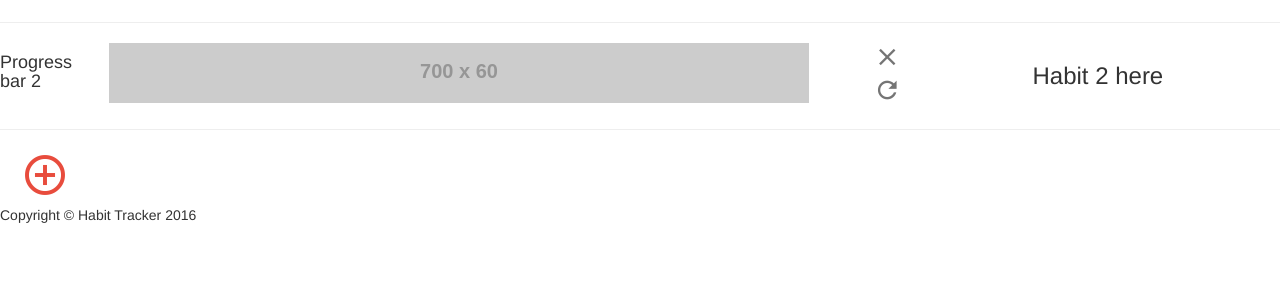
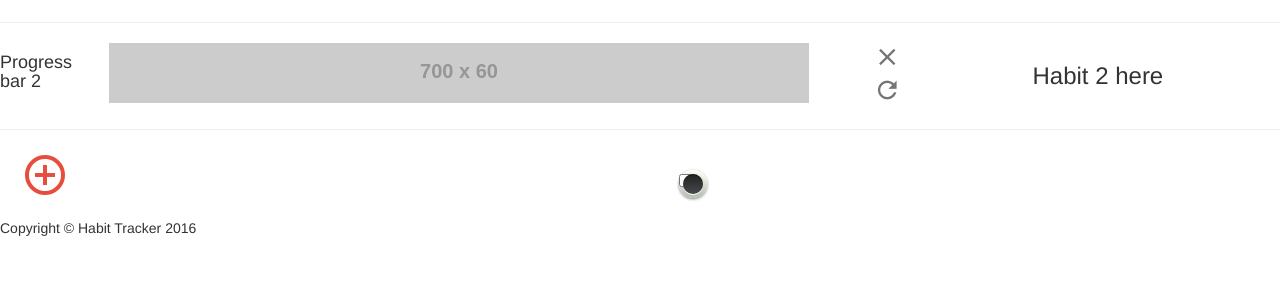
Before and after one commit to pavelcerny/django-tutorial, a Django app: template habit_tracker/templates/index.html in a window 1280 px wide. Shown: the part 215-515 px from the top of the page. Run offline with Django 3.2, Linux system fonts and the light colour scheme; the template is opened without the code that fills it, so the values that code supplies are empty; grey boxes labelled with a size stand in for pictures from a placeholder-image service; some libraries are stand-ins or nearby versions.

Commit message:
Starting the habit bar

```diff
--- a/habit_tracker/templates/index.css
+++ b/habit_tracker/templates/index.css
@@ -6,6 +6,86 @@
 }
 */
 
+.roundedTwo {
+	width: 28px;
+	height: 28px;
+	background: #fcfff4;
+
+	background: -webkit-linear-gradient(top, #fcfff4 0%, #dfe5d7 40%, #b3bead 100%);
+	background: -moz-linear-gradient(top, #fcfff4 0%, #dfe5d7 40%, #b3bead 100%);
+	background: -o-linear-gradient(top, #fcfff4 0%, #dfe5d7 40%, #b3bead 100%);
+	background: -ms-linear-gradient(top, #fcfff4 0%, #dfe5d7 40%, #b3bead 100%);
+	background: linear-gradient(top, #fcfff4 0%, #dfe5d7 40%, #b3bead 100%);
+	filter: progid:DXImageTransform.Microsoft.gradient( startColorstr='#fcfff4', endColorstr='#b3bead',GradientType=0 );
+	margin: 20px auto;
+
+	-webkit-border-radius: 50px;
+	-moz-border-radius: 50px;
+	border-radius: 50px;
+
+	-webkit-box-shadow: inset 0px 1px 1px white, 0px 1px 3px rgba(0,0,0,0.5);
+	-moz-box-shadow: inset 0px 1px 1px white, 0px 1px 3px rgba(0,0,0,0.5);
+	box-shadow: inset 0px 1px 1px white, 0px 1px 3px rgba(0,0,0,0.5);
+	position: relative;
+}
+
+.roundedTwo label {
+	cursor: pointer;
+	position: absolute;
+	width: 20px;
+	height: 20px;
+
+	-webkit-border-radius: 50px;
+	-moz-border-radius: 50px;
+	border-radius: 50px;
+	left: 4px;
+	top: 4px;
+
+	-webkit-box-shadow: inset 0px 1px 1px rgba(0,0,0,0.5), 0px 1px 0px rgba(255,255,255,1);
+	-moz-box-shadow: inset 0px 1px 1px rgba(0,0,0,0.5), 0px 1px 0px rgba(255,255,255,1);
+	box-shadow: inset 0px 1px 1px rgba(0,0,0,0.5), 0px 1px 0px rgba(255,255,255,1);
+
+	background: -webkit-linear-gradient(top, #222 0%, #45484d 100%);
+	background: -moz-linear-gradient(top, #222 0%, #45484d 100%);
+	background: -o-linear-gradient(top, #222 0%, #45484d 100%);
+	background: -ms-linear-gradient(top, #222 0%, #45484d 100%);
+	background: linear-gradient(top, #222 0%, #45484d 100%);
+	filter: progid:DXImageTransform.Microsoft.gradient( startColorstr='#222', endColorstr='#45484d',GradientType=0 );
+}
+
+.roundedTwo label:after {
+	-ms-filter: "progid:DXImageTransform.Microsoft.Alpha(Opacity=0)";
+	filter: alpha(opacity=0);
+	opacity: 0;
+	content: '';
+	position: absolute;
+	width: 9px;
+	height: 5px;
+	background: transparent;
+	top: 5px;
+	left: 4px;
+	border: 3px solid #fcfff4;
+	border-top: none;
+	border-right: none;
+
+	-webkit-transform: rotate(-45deg);
+	-moz-transform: rotate(-45deg);
+	-o-transform: rotate(-45deg);
+	-ms-transform: rotate(-45deg);
+	transform: rotate(-45deg);
+}
+
+.roundedTwo label:hover::after {
+	-ms-filter: "progid:DXImageTransform.Microsoft.Alpha(Opacity=30)";
+	filter: alpha(opacity=30);
+	opacity: 0.3;
+}
+
+.roundedTwo input[type=checkbox]:checked + label:after {
+	-ms-filter: "progid:DXImageTransform.Microsoft.Alpha(Opacity=100)";
+	filter: alpha(opacity=100);
+	opacity: 1;
+}
 
 
 .button.close{
@@ -45,7 +125,7 @@
 	position:relative;
 	padding:0;
 	outline:0;
-	width:600px;
+	width:50%;
 }
 
 .page-header{
@@ -80,7 +160,13 @@
 	color: grey;
 	text-shadow: 1px 1px #9E9E9E;
 }
-
+/*
+.rowbtn:hover{
+	text-decoration: underline;
+	color: grey;
+	text-shadow: 1px 1px #9E9E9E;
+}
+*/
 
 /*
 
--- a/habit_tracker/templates/index.html
+++ b/habit_tracker/templates/index.html
@@ -69,8 +69,8 @@
                 </a>
             </div>
             <div class="col-md-1">
-                <i class="material-icons" style="font-size:28px;color:#757575;">clear</i><br>
-                <i class="material-icons" style="font-size:28px;color:#757575;">refresh</i>
+                <i  class="material-icons" style="font-size:28px;color:#757575;">clear</i><br>
+                <i  class="material-icons" style="font-size:28px;color:#757575;">refresh</i>
             </div>
             <div class="col-md-3">
                 <h3>Habit 2 here</h3>
@@ -83,6 +83,15 @@
             <!-- Add Habit button -->
         <div class="col-sm-3">
 		   <button id="addbtn" onclick="document.getElementById('add').style.display='block'"><i class="material-icons" style="font-size:48px;color:#e84c3d;" >add_circle_outline</i></button>
+        </div>
+        <div class="col-sm-7">
+            <div class="habitbox">
+                <!-- Rounded TWO -->
+                <div class="roundedTwo">
+	            <input type="checkbox" value="None" id="roundedTwo" name="check"/>
+	            <label for="roundedTwo"></label>
+                </div>
+            </div>
         </div>
 
         <!--Modal window for adding habits-->
--- a/habit_tracker/templates/linkit.txt
+++ b/habit_tracker/templates/linkit.txt
@@ -6,3 +6,6 @@ http://www.w3schools.com/icons/icons_reference.asp
 
 Grid:
 https://v4-alpha.getbootstrap.com/layout/grid/
+
+Checkboxes:
+http://cssdeck.com/labs/css-checkbox-styles
```
